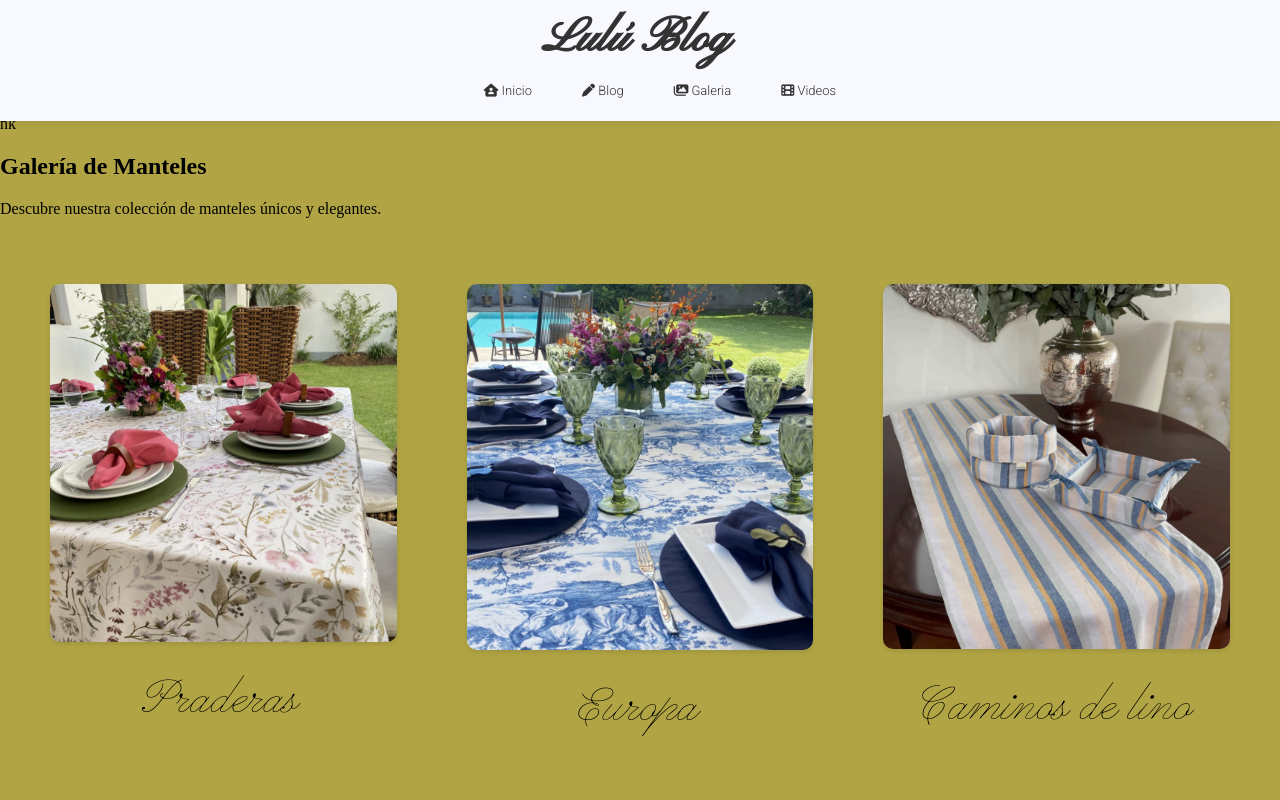
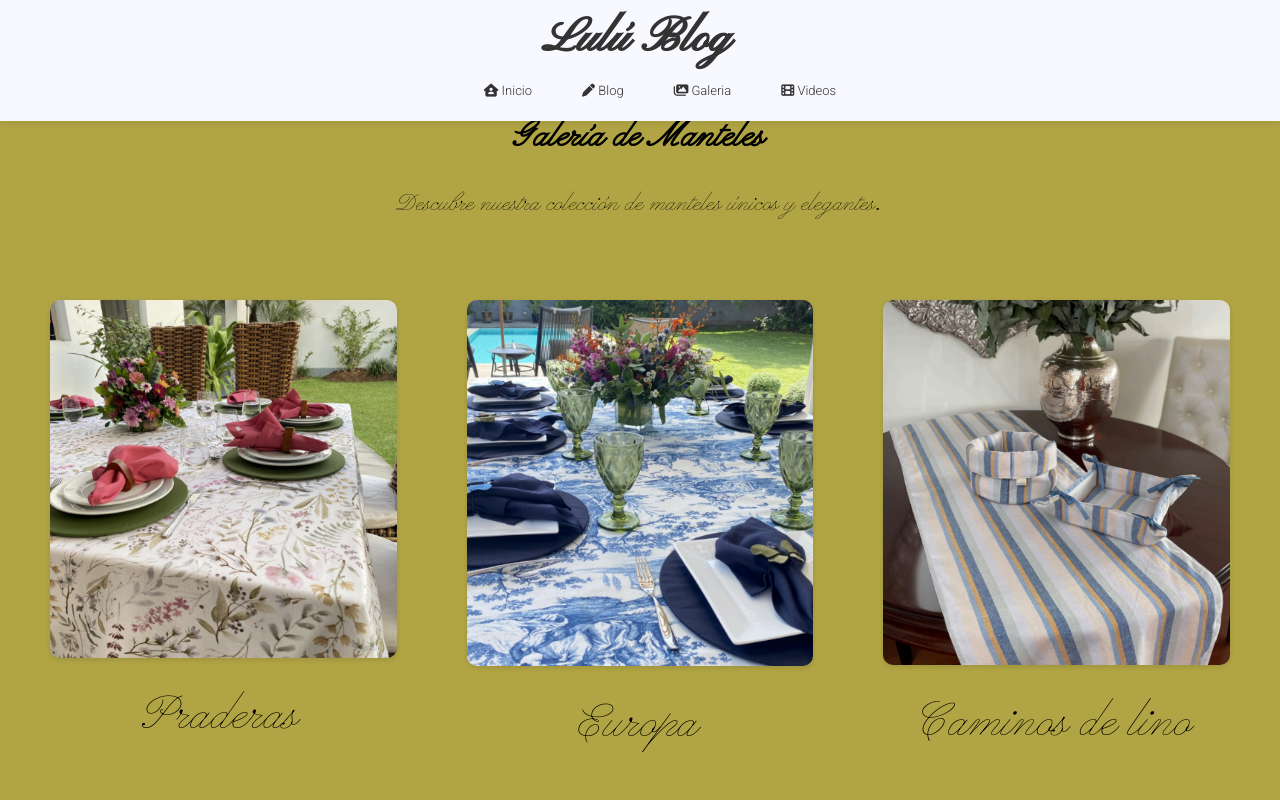
Before and after one commit to Shaaawlj/Lulu-Home-Table, a plain HTML site: page pages/Galeria.html in a window 1280 px wide. Shown: the top 800 px of the page. Drawn offline with Linux system fonts and the light colour scheme.

Commit message:
Add files via upload

```diff
--- a/assets/estilos.css/Blog.css
+++ b/assets/estilos.css/Blog.css
@@ -93,6 +93,7 @@ footer{
     float: left;
     max-width: 160px;
 }
+
 @media (max-width: 768px) {
     main h2 {
         font-size: 40px;
--- a/assets/estilos.css/Galeria.css
+++ b/assets/estilos.css/Galeria.css
@@ -64,3 +64,14 @@ body{
     list-style: none;
     margin: 0 10px;
 }
+.galeria{
+    font-family: "kapakana 300", sans-serif;
+    display: flex;
+    flex-direction: column;
+    align-items: center;
+    justify-content: center;
+    font-size: 30px;
+}
+.galeria>h2{
+    margin: 0;
+}
--- a/pages/Galeria.html
+++ b/pages/Galeria.html
@@ -6,7 +6,7 @@
     <link rel="stylesheet" href="../assets/estilos.css/cabecera.css">
     <link href="https://fonts.googleapis.com/css2?family=Roboto:ital,wght@0,100..900;1,100..900&display=swap" rel="stylesheet">
     <link rel="stylesheet" href="../assets/estilos.css/Galeria.css">
-    <link rel="stylesheet" href="../assets/fontawesome/css/all.min.css">nk
+    <link rel="stylesheet" href="../assets/fontawesome/css/all.min.css">
     <title>Lulu Galeria</title>
 
 </head>
```
Also changed, not shown: pages/Blog.html (+1 -2 lines).
